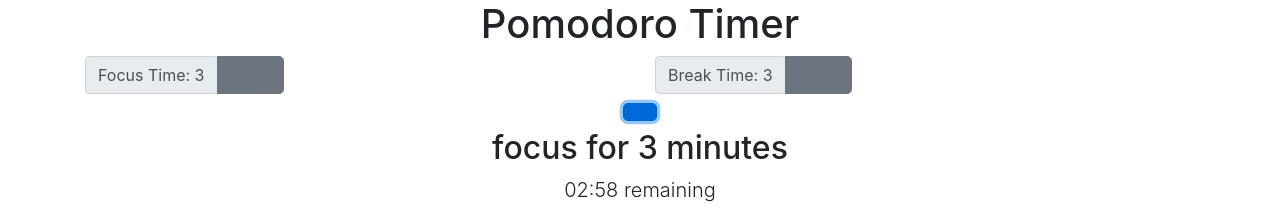
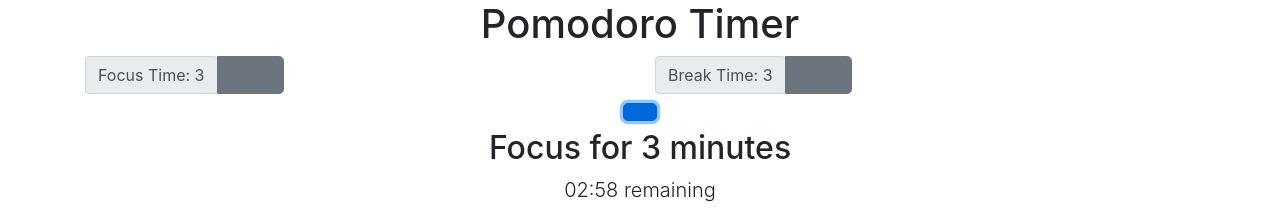
Before and after one commit to xJIsaac/Project_Pomodoro_Timer_Qualified_1, a React (Create React App) app: page / in a window 1280 px wide. Both pictures are taken after a click on the button 640 px from the left and 111 px from the top of the page. Shown: the top 219 px of the page. Built offline with nearby package versions, Linux system fonts and the light colour scheme; a web font is replaced by a local one.

Commit message:
capitalize sessionType

```diff
--- a/src/pomodoro/SessionDisplay.js
+++ b/src/pomodoro/SessionDisplay.js
@@ -38,13 +38,17 @@ function SessionDisplay(props) {
     return `${formattedMinutes}:${formattedSeconds}`;
   }
 
+  function capitalizeString(inputString) {
+    return inputString.charAt(0).toUpperCase() + inputString.slice(1);
+  }
+
   console.log(`Session Type: `, sessionType);
   return (
     <div id="display">
       <div className="row mb-2">
         <div className="col">
           <h2 data-testid="session-title">
-            {sessionType} for {userSetTime} minutes
+            {capitalizeString(sessionType)} for {userSetTime} minutes
           </h2>
           <p className="lead" data-testid="session-sub-title">
             {formatTime(currentTime)} remaining
```
